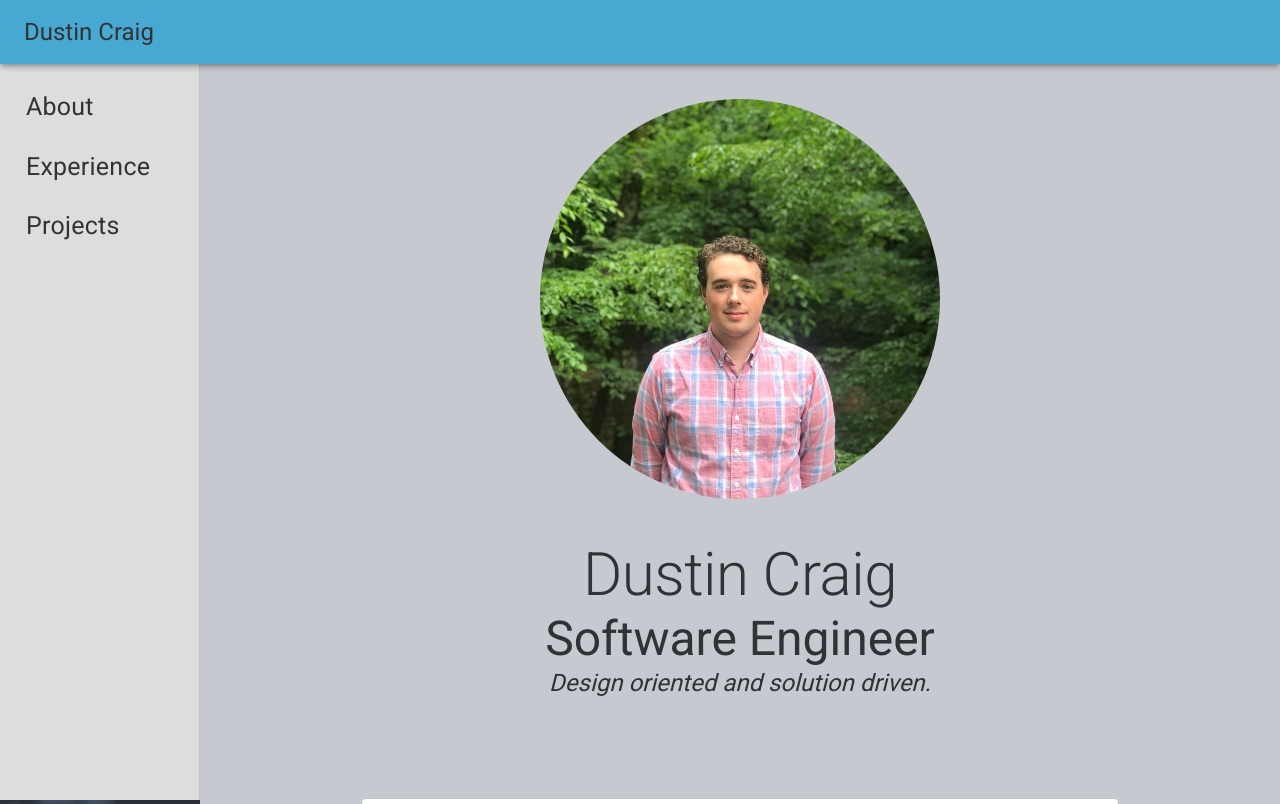
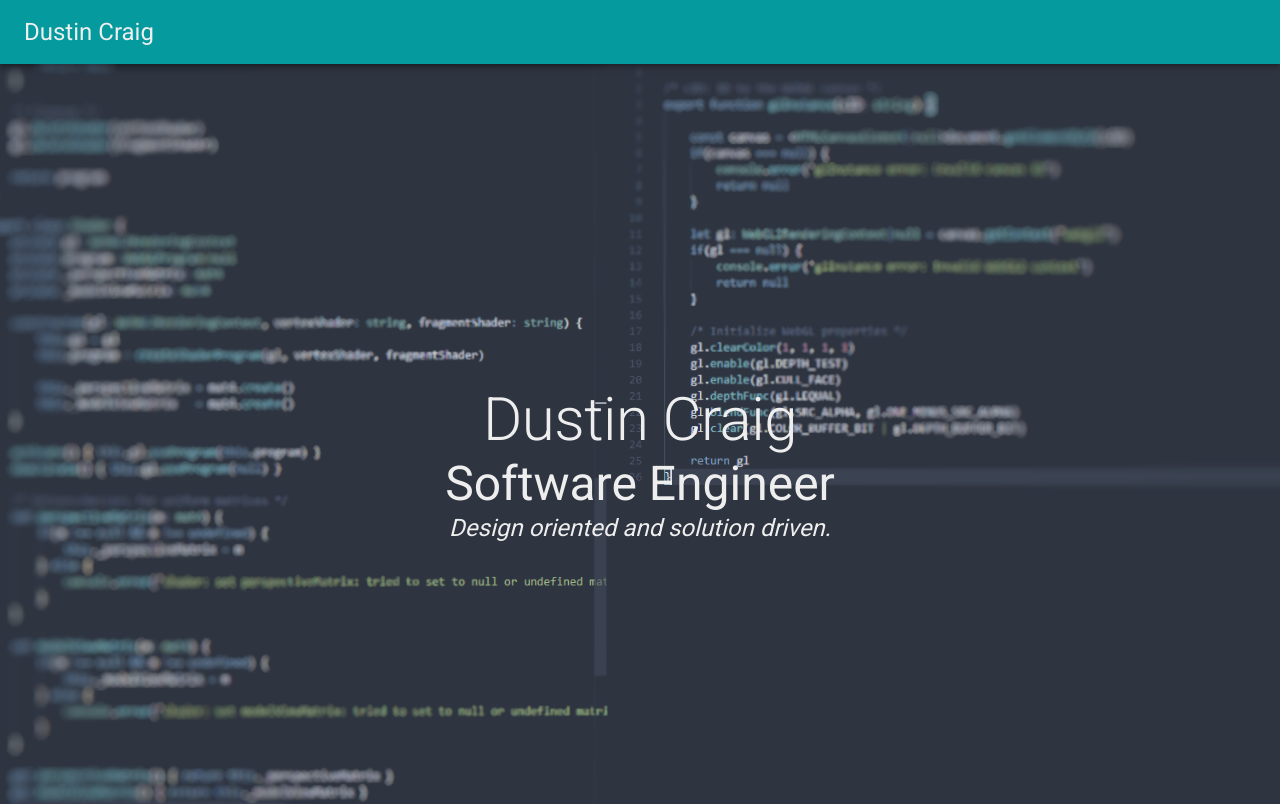
Before and after one commit to DustinCraig/home, a React (Create React App) app: page / in a window 1280 px wide. Shown: the top 804 px of the page. Built offline with nearby package versions, Linux system fonts and the light colour scheme.

Commit message:
Converted site to single page

```diff
--- a/src/components/about/index.js
+++ b/src/components/about/index.js
@@ -5,7 +5,7 @@ import Image from '../../assets/images/avatar.jpeg'
 import Typography from '@material-ui/core/Typography'
 import { makeStyles } from '@material-ui/core/styles'
 import { SocialButtons } from '../socialButtons'
-import { BACKGROUNDCOLOR } from '../../constants'
+import { BACKGROUNDCOLOR, TEXTCOLOR } from '../../constants'
 import Card from '@material-ui/core/Card'
 import CardContent from '@material-ui/core/CardContent'
 
@@ -17,7 +17,7 @@ const useStyles = makeStyles((theme) => ({
     marginBottom: 20,
   },
   text: {
-    color: '#2d3436',
+    color: TEXTCOLOR,
   },
   grid: {
     backgroundColor: BACKGROUNDCOLOR,
@@ -25,9 +25,11 @@ const useStyles = makeStyles((theme) => ({
   card: {
     width: '70%',
     margin: 30,
+    backgroundColor: 'rgba(0, 0, 0, 0)',
   },
   title: {
-    fontSize: 25,
+    //fontSize: 25,
+    color: TEXTCOLOR,
   },
 }))
 
@@ -39,35 +41,23 @@ export default function About() {
         xs={12}
         container
         spacing={0}
-        direction='column'
-        alignItems='center'
-        justify='center'
+        direction="column"
+        alignItems="center"
+        justify="center"
         className={classes.grid}
       >
-        <Avatar alt='Dustin Craig' src={Image} className={classes.avatar} />
-        <br />
-        <Typography variant='h2' component='h2' className={classes.text}>
-          Dustin Craig
-        </Typography>
-        <Typography variant='h3' component='h3' className={classes.text}>
-          Software Engineer
-        </Typography>
-        <Typography variant='h5' component='h5' className={classes.text}>
-          <i>Design oriented and solution driven.</i>
-        </Typography>
-        <div style={{ marginBottom: 70 }} />
-        <Card className={classes.card} variant='outline'>
+        <Avatar alt="Dustin Craig" src={Image} className={classes.avatar} />
+
+        <Card className={classes.card} variant="outline">
           <CardContent>
             <Typography className={classes.title}>
-              <b>Hello!</b> My name is Dustin and I am currently a college
-              senior studying Computer Science. I am highly interested in the
-              fields of <u>Software Engineering</u>, <u>Data Science</u> and{' '}
-              <u>Computer Graphics</u>. I have a great passion for what I do and
-              I take a large amount of pride in my work. I am always looking for
-              new opportunities to further my knowledge.
+              <b>Hello!</b> My name is Dustin and I am currently a college senior studying Computer
+              Science. I am highly interested in the fields of <u>Software Engineering</u>,{' '}
+              <u>Data Science</u> and <u>Computer Graphics</u>. I have a great passion for what I do
+              and I take a large amount of pride in my work. I am always looking for new
+              opportunities to further my knowledge.
               <br />
-              <br />I have professional experience with the following
-              technologies:
+              <br />I have professional experience with the following technologies:
               <ul>
                 <li>HTML/CSS/JavaScript/ES6+</li>
                 <li>React JS</li>
@@ -80,10 +70,7 @@ export default function About() {
               <br />
               <center>
                 Feel free to contact me at{' '}
-                <a href='mailto:dustincraig16@gmail.com'>
-                  dustincraig16@gmail.com
-                </a>
-                !
+                <a href="mailto:dustincraig16@gmail.com">dustincraig16@gmail.com</a>!
               </center>
             </Typography>
           </CardContent>
--- /dev/null
+++ b/src/components/bigPicture/index.jsx
@@ -0,0 +1,38 @@
+import React from 'react'
+import Image from '../../assets/images/Landing.png'
+import Typography from '@material-ui/core/Typography'
+import { makeStyles } from '@material-ui/core/styles'
+import { BACKGROUNDCOLOR, TEXTCOLOR } from '../../constants'
+
+const useStyles = makeStyles((theme) => ({
+  text: {
+    color: TEXTCOLOR,
+  },
+}))
+
+export default function BigPicture() {
+  const classes = useStyles()
+  return (
+    <div
+      className="LandingContainer"
+      style={{
+        backgroundImage: `url(${Image})`,
+        backgroundSize: 'cover',
+        backgroundPosition: 'center',
+        backgroundAttachment: 'fixed',
+        backgroundRepeat: 'no-repeat',
+        height: '100%',
+      }}
+    >
+      <Typography variant="h2" component="h2" className={classes.text}>
+        Dustin Craig
+      </Typography>
+      <Typography variant="h3" component="h3" className={classes.text}>
+        Software Engineer
+      </Typography>
+      <Typography variant="h5" component="h5" className={classes.text}>
+        <i>Design oriented and solution driven.</i>
+      </Typography>
+    </div>
+  )
+}
--- a/src/components/layout/index.js
+++ b/src/components/layout/index.js
@@ -12,8 +12,9 @@ import IconButton from '@material-ui/core/IconButton'
 import About from '../about'
 import Experience from '../experience'
 import Projects from '../projects'
+import BigPicture from '../bigPicture'
 import { makeStyles } from '@material-ui/core/styles'
-import { BACKGROUNDCOLOR, SECONDARYCOLOR } from '../../constants'
+import { BACKGROUNDCOLOR, SECONDARYCOLOR, APPBARCOLOR, TEXTCOLOR } from '../../constants'
 
 const drawerWidth = 200
 const ABOUT = 'about'
@@ -28,8 +29,8 @@ const useStyles = makeStyles((theme) => ({
   },
   appBar: {
     zIndex: theme.zIndex.drawer + 1,
-    backgroundColor: '#47a8d1',
-    color: '#333333',
+    backgroundColor: APPBARCOLOR,
+    color: TEXTCOLOR,
   },
   navIconHide: {
     [theme.breakpoints.up('md')]: {
@@ -76,73 +77,35 @@ function Layout() {
   const [mobileOpen, openMobile] = useState(false)
   const [viewingContent, setViewingContent] = useState(ABOUT)
 
-  const drawer = (
-    <div>
-      <Hidden smDown>
-        <div className={classes.toolbar} />
-      </Hidden>
-      <MenuList>
-        <MenuItem
-          className={classes.menuItem}
-          onClick={() => setViewingContent(ABOUT)}
-        >
-          About
-        </MenuItem>
-        <MenuItem
-          className={classes.menuItem}
-          onClick={() => setViewingContent(EXPERIENCE)}
-        >
-          Experience
-        </MenuItem>
-        <MenuItem
-          className={classes.menuItem}
-          onClick={() => setViewingContent(PROJECTS)}
-        >
-          Projects
-        </MenuItem>
-      </MenuList>
-    </div>
-  )
-
   return (
     <Fragment>
       <CssBaseline />
       <div className={classes.root}>
-        <AppBar position='fixed' className={classes.appBar}>
+        {/* AppBar */}
+        <AppBar position="fixed" className={classes.appBar}>
           <ToolBar>
             <IconButton
-              edge='start'
+              edge="start"
               className={classes.navIconHide}
-              color='inherit'
-              aria-label='menu'
+              color="inherit"
+              aria-label="menu"
             >
               <MenuIcon />
             </IconButton>
-            <Typography variant='h5' className={classes.title}>
+            <Typography variant="h5" className={classes.title}>
               Dustin Craig
             </Typography>
           </ToolBar>
         </AppBar>
-
-        {/* Side Drawer */}
-        <nav className={classes.drawer}>
-          <Hidden smDown implementation='css'>
-            <Drawer
-              variant='permanent'
-              open
-              classes={{ paper: classes.drawerPaper }}
-            >
-              {drawer}
-            </Drawer>
-          </Hidden>
-        </nav>
+        {/*********/}
 
         {/* Main Content */}
         <div className={classes.content}>
           <div className={classes.toolbar} />
-          {viewingContent === ABOUT && <About />}
-          {viewingContent === EXPERIENCE && <Experience />}
-          {viewingContent === PROJECTS && <Projects />}
+          <BigPicture />
+          <About />
+          <Experience />
+          {/* <Projects /> */}
         </div>
       </div>
     </Fragment>
--- a/src/componentsOLD/landing/index.js
+++ b/src/componentsOLD/landing/index.js
@@ -17,9 +17,10 @@ export class Landing extends Component {
   }
 
   render() {
+    const classes = useStyles()
     return (
       <div
-        className='LandingContainer'
+        className="LandingContainer"
         style={{
           backgroundImage: `url(${Image})`,
           backgroundSize: 'cover',
--- a/src/constants/index.js
+++ b/src/constants/index.js
@@ -1,3 +1,5 @@
 export const HIDESIDEBARWIDTH = 1000 /* Screens below this width will have a hamburger menu sidebar */
-export const BACKGROUNDCOLOR = '#c6c9cf' // '#bcc2c4'
-export const SECONDARYCOLOR = '#ddd'
+export const BACKGROUNDCOLOR = '#333' // '#bcc2c4'
+export const SECONDARYCOLOR = '#dadada'
+export const APPBARCOLOR = '#049a9e'
+export const TEXTCOLOR = '#eeeeee'
--- a/src/index.css
+++ b/src/index.css
@@ -9,19 +9,10 @@ body {
   -moz-osx-font-smoothing: grayscale;
 }
 
-body {
-  background-image: url('./assets/images/Landing.png');
-  background-size: cover;
-  background-position: center;
-  background-attachment: fixed;
-  background-repeat: no-repeat;
-}
-
 body > #root > div {
   height: 100vh;
 }
 
 code {
-  font-family: source-code-pro, Menlo, Monaco, Consolas, 'Courier New',
-    monospace;
+  font-family: source-code-pro, Menlo, Monaco, Consolas, 'Courier New', monospace;
 }
```
